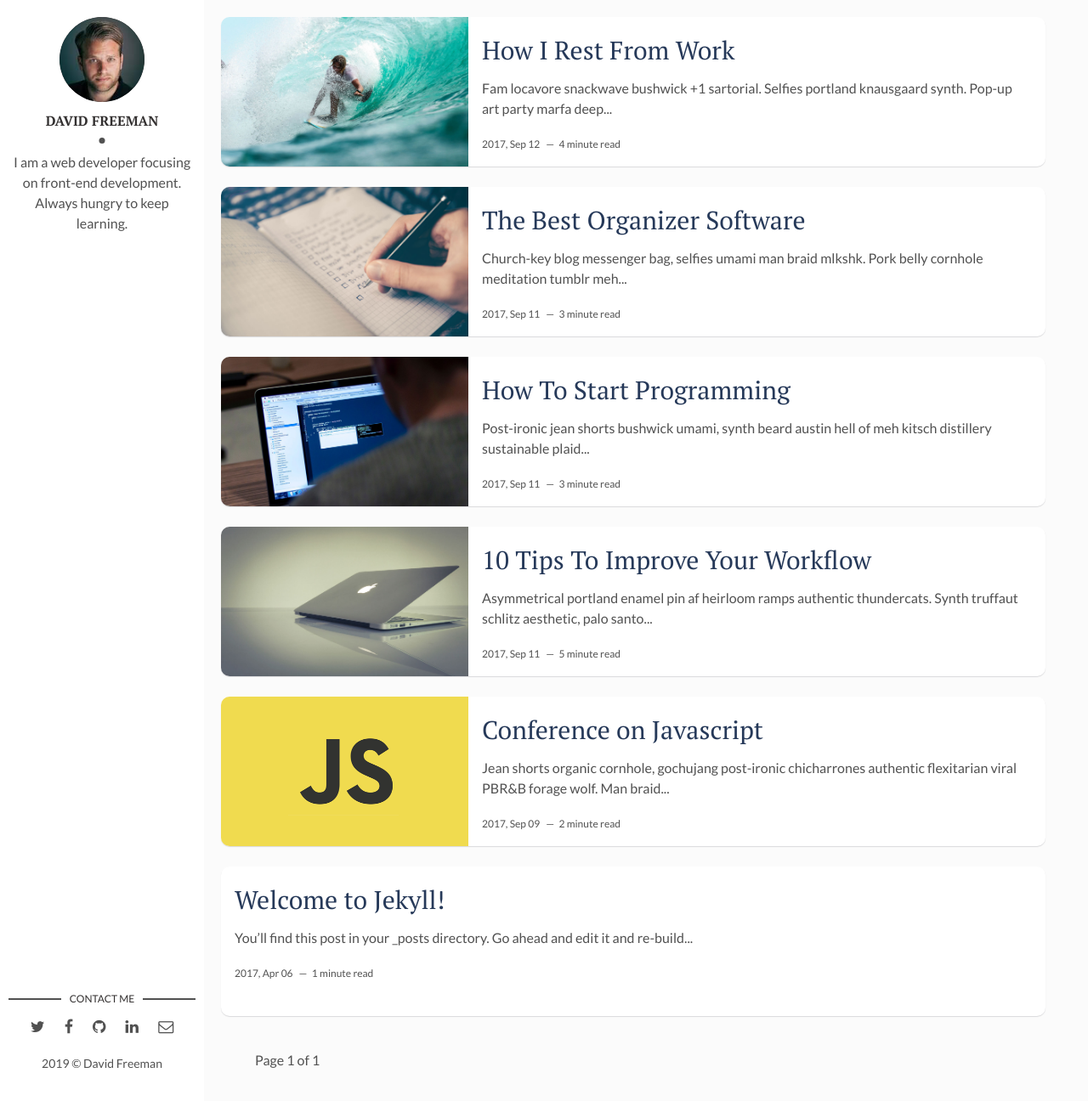
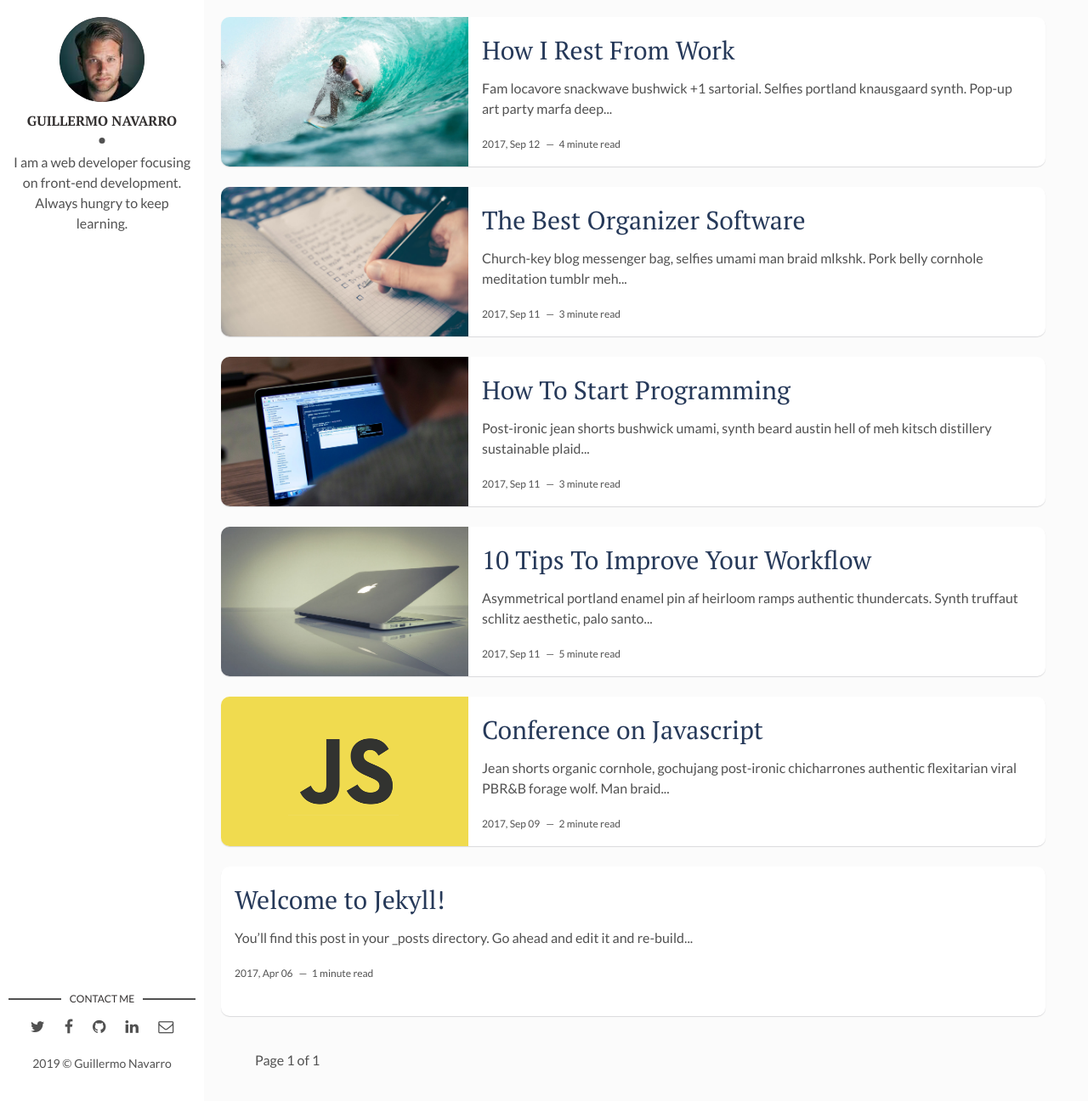
Before and after one commit to guille1194/suspicious-solution, a Jekyll site: the page built from index.html, in a window 1280 px wide and 1296 px high. Shown: the whole window at 85% size. Built offline with Jekyll 4.4.1, drawn with Linux system fonts in a browser that asks for light colours; the list of posts is cut into pages by our own code.

Commit message:
Update _config.yml

```diff
--- a/_config.yml
+++ b/_config.yml
@@ -4,12 +4,12 @@ description: > # this means to ignore newlines until "baseurl:"
   line in _config.yml. It will appear in your document head meta (for
   Google search results) and in your feed.xml site description.
 permalink: ':title/'
-baseurl: "/flexible-jekyll" # the subpath of your site, e.g. /blog
+baseurl: "/suspicious-solution" # the subpath of your site, e.g. /blog
 url: "" # the base hostname & protocol for your site, e.g. http://example.com
 site-twitter: #if your site has a twitter account, enter it here
 
 # Author Settings
-author: David Freeman # add your name
+author: Guillermo Navarro # add your name
 author-img: david-freeman.jpg # add your photo
 about-author: I am a web developer focusing on front-end development. Always hungry to keep learning. # add description
 social-twitter: # add your Twitter handle
```
